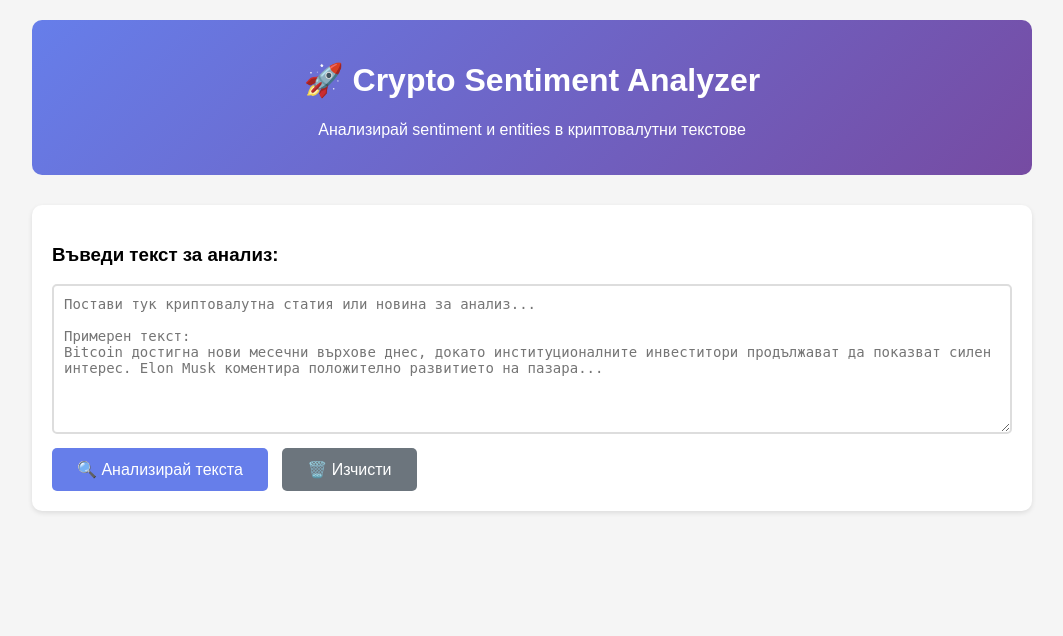
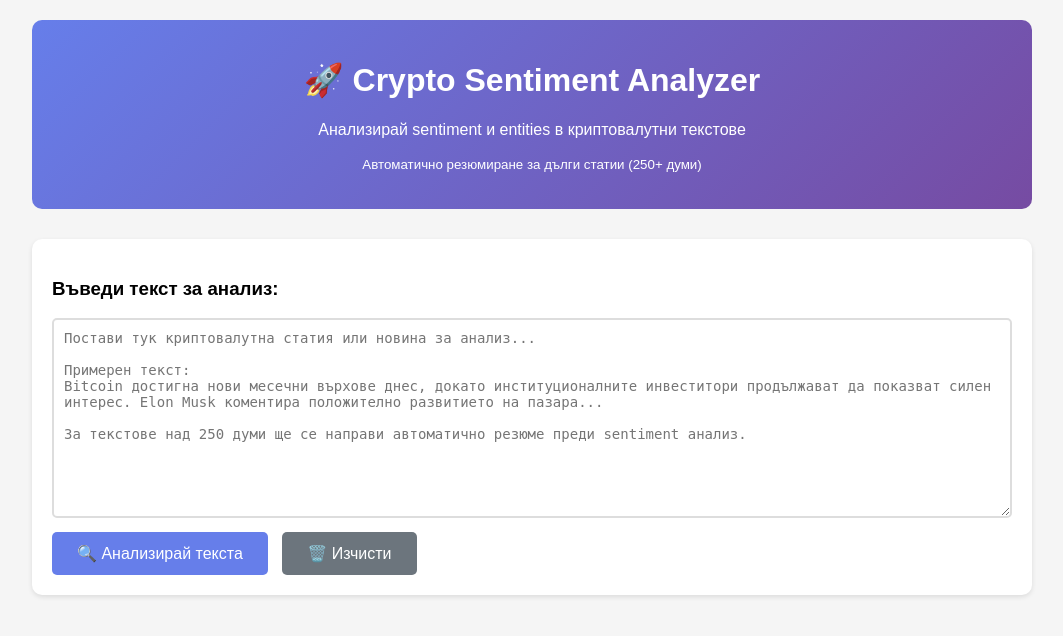
Before and after one commit to BlackRock17/news_santiment, a Flask app: page / in a window 1280 px wide. Shown: the top 636 px of the page, without its empty margins (108-1171 px from the left). Run offline with Flask 3, Linux system fonts and the light colour scheme.

Commit message:
Updated index.html

```diff
--- a/templates/index.html
+++ b/templates/index.html
@@ -32,7 +32,7 @@
 
         textarea {
             width: 100%;
-            height: 150px;
+            height: 200px;
             padding: 10px;
             border: 2px solid #ddd;
             border-radius: 5px;
@@ -107,12 +107,52 @@
             border-radius: 5px;
             margin-top: 10px;
         }
+
+        .summarization-info {
+            background: #e7f3ff;
+            border: 1px solid #bee5eb;
+            padding: 15px;
+            border-radius: 5px;
+            margin: 15px 0;
+        }
+
+        .summarization-info h4 {
+            margin-top: 0;
+            color: #0c5460;
+        }
+
+        .stats-grid {
+            display: grid;
+            grid-template-columns: repeat(auto-fit, minmax(200px, 1fr));
+            gap: 15px;
+            margin: 20px 0;
+        }
+
+        .stat-card {
+            background: #f8f9fa;
+            padding: 15px;
+            border-radius: 5px;
+            text-align: center;
+        }
+
+        .stat-value {
+            font-size: 24px;
+            font-weight: bold;
+            color: #667eea;
+        }
+
+        .stat-label {
+            font-size: 12px;
+            color: #666;
+            margin-top: 5px;
+        }
     </style>
 </head>
 <body>
     <div class="header">
         <h1>🚀 Crypto Sentiment Analyzer</h1>
         <p>Анализирай sentiment и entities в криптовалутни текстове</p>
+        <p><small>Автоматично резюмиране за дълги статии (250+ думи)</small></p>
     </div>
 
     <div class="input-section">
@@ -120,7 +160,9 @@
         <textarea id="textInput" placeholder="Постави тук криптовалутна статия или новина за анализ...
 
 Примерен текст:
-Bitcoin достигна нови месечни върхове днес, докато институционалните инвеститори продължават да показват силен интерес. Elon Musk коментира положително развитието на пазара..."></textarea>
+Bitcoin достигна нови месечни върхове днес, докато институционалните инвеститори продължават да показват силен интерес. Elon Musk коментира положително развитието на пазара...
+
+За текстове над 250 думи ще се направи автоматично резюме преди sentiment анализ."></textarea>
 
         <br>
         <button class="btn" onclick="analyzeText()" id="analyzeBtn">
@@ -133,7 +175,7 @@ Bitcoin достигна нови месечни върхове днес, док
     </div>
 
     <div id="loadingMessage" class="loading" style="display: none;">
-        Анализирам текста... Моля изчакайте 5-10 секунди...
+        Анализирам текста... За дълги статии може да отнеме до 2 минути...
     </div>
 
     <div id="results" class="results">
@@ -207,27 +249,53 @@ Bitcoin достигна нови месечни върхове днес, док
                 }
             }
 
+            // Summarization информация
+            let summarizationHTML = '';
+            if (result.summarization.used) {
+                summarizationHTML = `
+                    <div class="summarization-info">
+                        <h4>📝 Информация за резюмиране</h4>
+                        <p><strong>Оригинален текст:</strong> ${result.summarization.original_words} думи</p>
+                        <p><strong>Резюме за анализ:</strong> ${result.summarization.summary_words} думи</p>
+                        <p><strong>Компресия:</strong> ${result.summarization.compression_ratio}:1</p>
+                        <p><strong>Време за резюмиране:</strong> ${result.summarization.processing_time}s</p>
+                        ${result.summarization.note ? `<p><small><em>${result.summarization.note}</em></small></p>` : ''}
+                    </div>
+                `;
+            }
+
             resultsDiv.innerHTML = `
                 <h3>📊 Резултати от анализа</h3>
 
-                <p><strong>Резюме:</strong> ${result.summary}</p>
-
-                <div style="display: flex; justify-content: space-between; margin: 20px 0;">
-                    <div>
-                        <strong>Sentiment:</strong>
-                        <span class="${sentimentClass}">${result.sentiment.label.toUpperCase()}</span>
-                        (${(result.sentiment.confidence * 100).toFixed(1)}%)
+                <div class="stats-grid">
+                    <div class="stat-card">
+                        <div class="stat-value">${result.text_info.original_length}</div>
+                        <div class="stat-label">Оригинален текст (думи)</div>
                     </div>
-                    <div>
-                        <strong>Време за анализ:</strong> ${result.analysis_time}с
+                    <div class="stat-card">
+                        <div class="stat-value">${result.text_info.analyzed_length}</div>
+                        <div class="stat-label">Анализиран текст (думи)</div>
+                    </div>
+                    <div class="stat-card">
+                        <div class="stat-value ${sentimentClass}">${result.sentiment.label.toUpperCase()}</div>
+                        <div class="stat-label">Sentiment (${(result.sentiment.confidence * 100).toFixed(1)}%)</div>
+                    </div>
+                    <div class="stat-card">
+                        <div class="stat-value">${Object.values(result.entities).reduce((sum, arr) => sum + arr.length, 0)}</div>
+                        <div class="stat-label">Намерени entities</div>
                     </div>
                 </div>
+
+                ${summarizationHTML}
+
+                <p><strong>Резюме:</strong> ${result.summary}</p>
 
                 <h4>🏷️ Намерени entities:</h4>
                 ${entitiesHTML || '<p style="color: #666;">Не са намерени entities.</p>'}
 
                 <div style="margin-top: 20px; padding: 10px; background: #e9ecef; border-radius: 5px; font-size: 12px; color: #666;">
-                    <strong>Информация за текста:</strong> ${result.text_info.length} символа
+                    <strong>Време за анализ:</strong> ${result.total_analysis_time}s
+                    ${result.summarization.used ? ' (включително резюмиране)' : ''}
                 </div>
             `;
 
```
